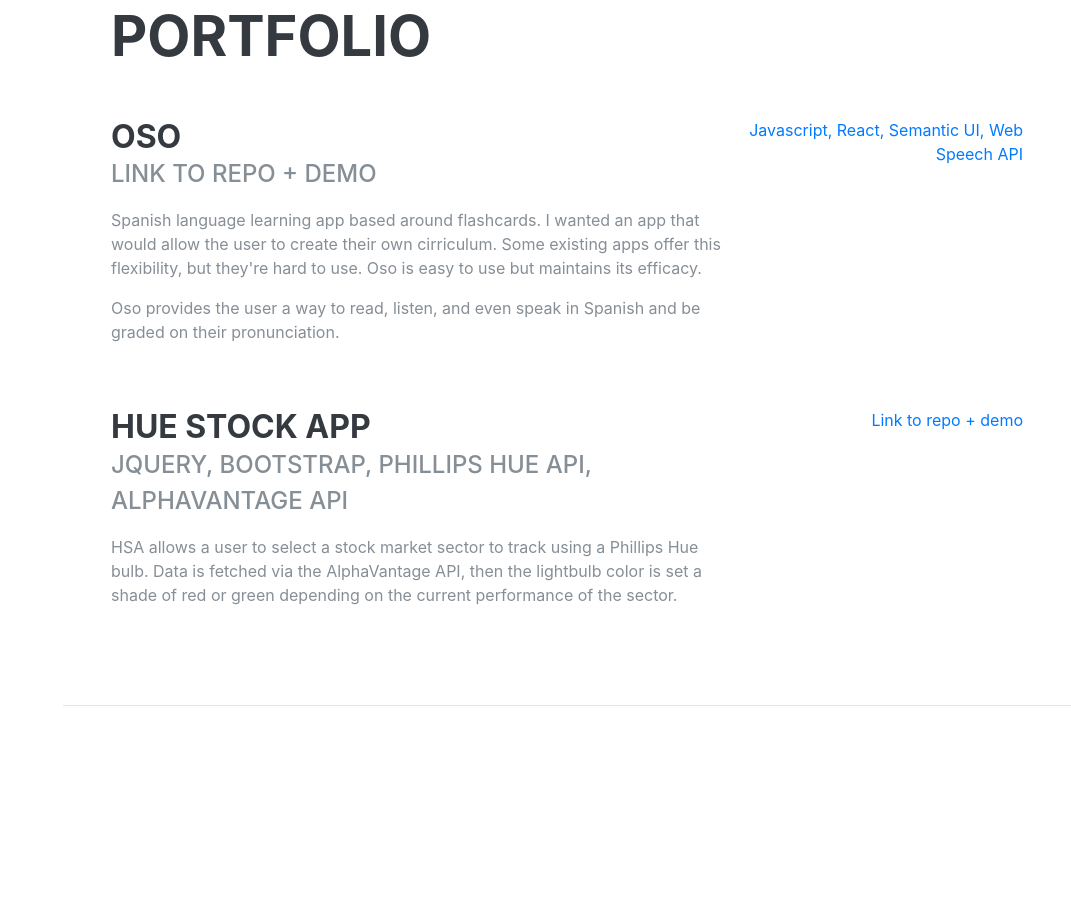
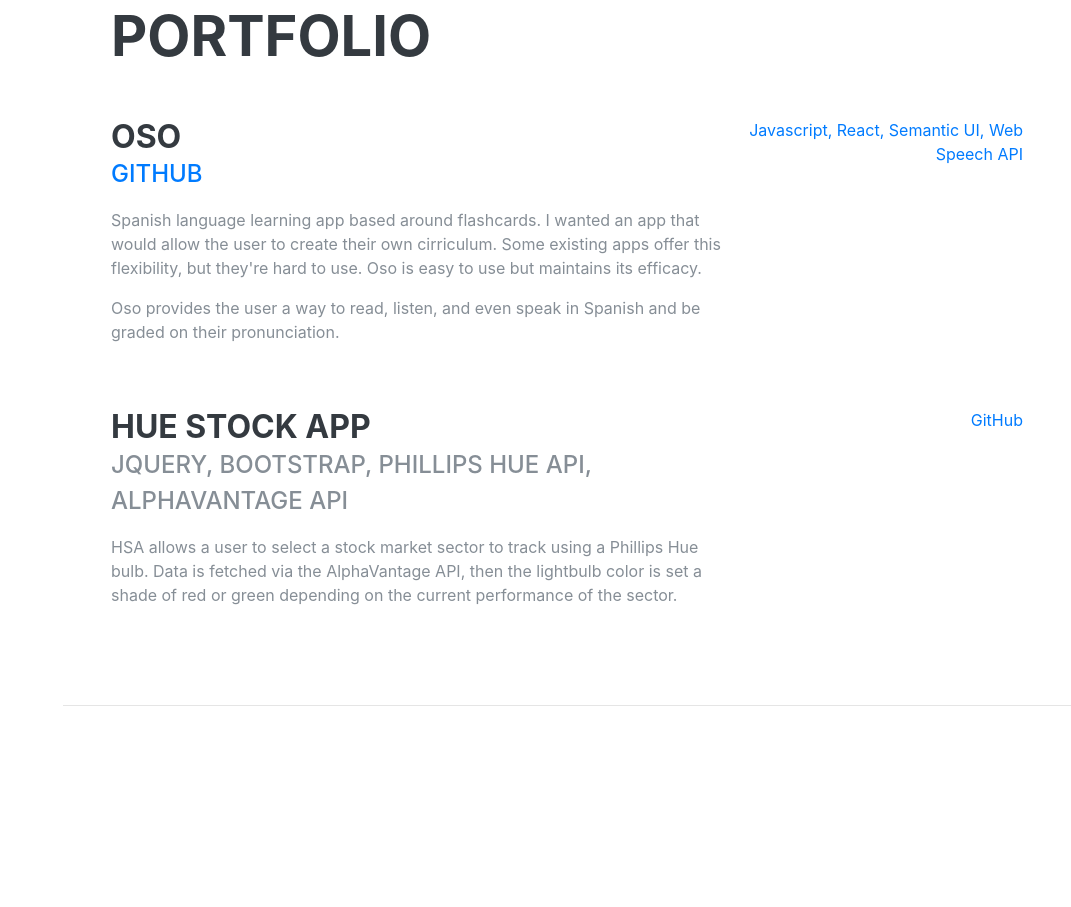
Before and after one commit to pragmatic-zac/personal-site, a website: page index.html in a window 1280 px wide. Shown: the part 2091-2998 px from the top of the page, without its empty margins (209-1280 px from the left). Drawn offline with nearby package versions, Linux system fonts and the light colour scheme; files that its build step writes are made by us from their sources; a web font is replaced by a local one.

Commit message:
added github repo links

```diff
--- a/css/resume.css
+++ b/css/resume.css
@@ -190,3 +190,7 @@ a {
 a:hover, a:focus, a:active {
   color: #0056b3;
 }
+
+.github-link {
+  font-size: 75%
+}
--- a/index.html
+++ b/index.html
@@ -207,7 +207,11 @@
               <!--
                 if I leave this here, I'd like more padding beneath the app name
               -->
-              <div class="subheading mb-3">Link to repo + demo</div>
+              <div class="subheading mb-3">
+                <a class="github-link" href="https://github.com/zacjones91/oso"
+                  >GitHub</a
+                >
+              </div>
               <p>
                 Spanish language learning app based around flashcards. I wanted
                 an app that would allow the user to create their own cirriculum.
@@ -248,7 +252,13 @@
               </div>
             </div>
             <div class="resume-date text-md-right">
-              <span class="text-primary">Link to repo + demo</span>
+              <span class="text-primary">
+                <a
+                  class="github-link"
+                  href="https://github.com/zacjones91/Hue-Stock-App"
+                  >GitHub</a
+                >
+              </span>
             </div>
           </div>
         </div>
@@ -347,7 +357,6 @@
       <hr class="m-0" />
 
       <!-- remove awards section for now -->
-
     </div>
 
     <!-- Bootstrap core JavaScript -->
```
